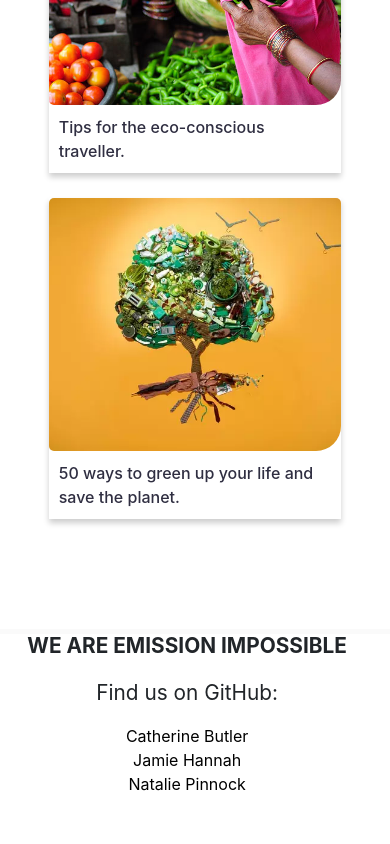
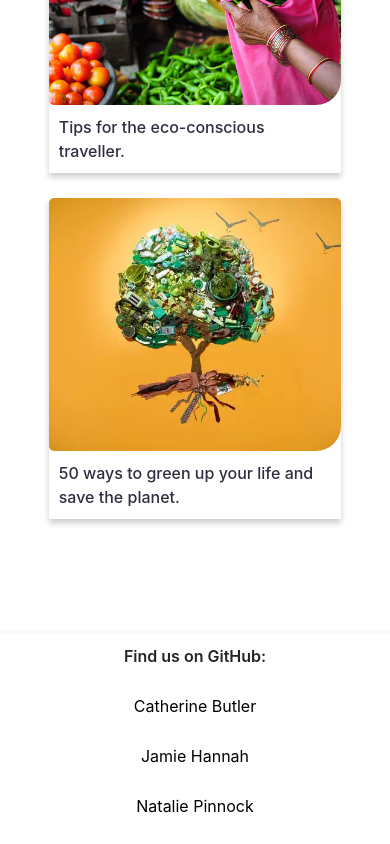
Before and after one commit to SchoolOfCode/w20_final-project-team-e, a React (Create React App) app: page /blog in a window 390 px wide. Shown: the part 3243-4087 px from the top of the page. Before the commit the page ends 4061 px from the top, so only its background shows below. Built offline with nearby package versions, Linux system fonts and the light colour scheme.

Commit message:
footer amended - image removed

```diff
--- a/src/components/Footer/Footer.css
+++ b/src/components/Footer/Footer.css
@@ -2,45 +2,54 @@
   display: flex;
   flex-flow: row wrap;
   justify-content: space-around;
-  align-items: center;
+  align-items: baseline;
   box-shadow: inset 0 5px 0 0px #fafafa;
-  height: 30vh;
   width: 100vw;
   margin: 20px 0 20px 0;
-  padding: 0 5vw 0 5vw;
+  padding: 15px 10vw 15px 10vw;
 }
 
-.footerText {
-  display: flex;
-  flex-flow: column wrap;
-  justify-content: space-between;
-  align-items: flex-start;
-}
-.footerText a {
+.footerContainer a {
+  font-size: 1rem;
+  height: 50px;
   color: #000000;
 }
 
-.footerText a:hover {
-  color: #ff7c5b;
+.footerContainer p {
+  font-size: 1rem;
+  height: 50px;
 }
 
-.footerImage {
-  height: 25vh;
-}
-
-#footerHeader {
-  font-weight: bold;
+.footerContainer a:hover {
+  color: #ff7c5b;
 }
 
 @media only screen and (max-width: 700px) {
   .footerContainer {
     height: 20vh;
+    flex-flow: row wrap;
+    width: 100vw;
+
+    justify-content: center;
   }
-  .footerImage {
+
+  .footerContainer a {
+    text-align: center;
+    margin: 0 auto;
+    width: 100%;
+  }
+
+  .footerContainer p {
+    font-weight: 600;
+    text-align: center;
+    margin: 0 auto;
+    width: 100%;
+  }
+  /* .footerImage {
     height: 0vh;
     visibility: hidden;
   }
   .footerText {
     align-items: center;
-  }
+  } */
 }
--- a/src/components/Footer/Footer.js
+++ b/src/components/Footer/Footer.js
@@ -5,20 +5,10 @@ import helpModalImage from "../../images/help_modal_illustration.png";
 export default function Footer(props) {
   return (
     <footer className="footerContainer">
-      <div className="footerText">
-        <p id="footerHeader">WE ARE EMISSION IMPOSSIBLE</p>
-        <p>Find us on GitHub:</p>
-        <a href="https://github.com/catherine-butler">Catherine Butler</a>
-        <a href="https://github.com/JHannah30">Jamie Hannah</a>
-        <a href="https://github.com/natpinnock">Natalie Pinnock</a>
-      </div>
-      <div className="footerImage">
-        <img
-          className="footerImage"
-          src={helpModalImage}
-          alt="lady with suitcase"
-        ></img>
-      </div>
+      <p className="footerHeader">Find us on GitHub:</p>
+      <a href="https://github.com/catherine-butler">Catherine Butler</a>
+      <a href="https://github.com/JHannah30">Jamie Hannah</a>
+      <a href="https://github.com/natpinnock">Natalie Pinnock</a>
     </footer>
   );
 }
```
